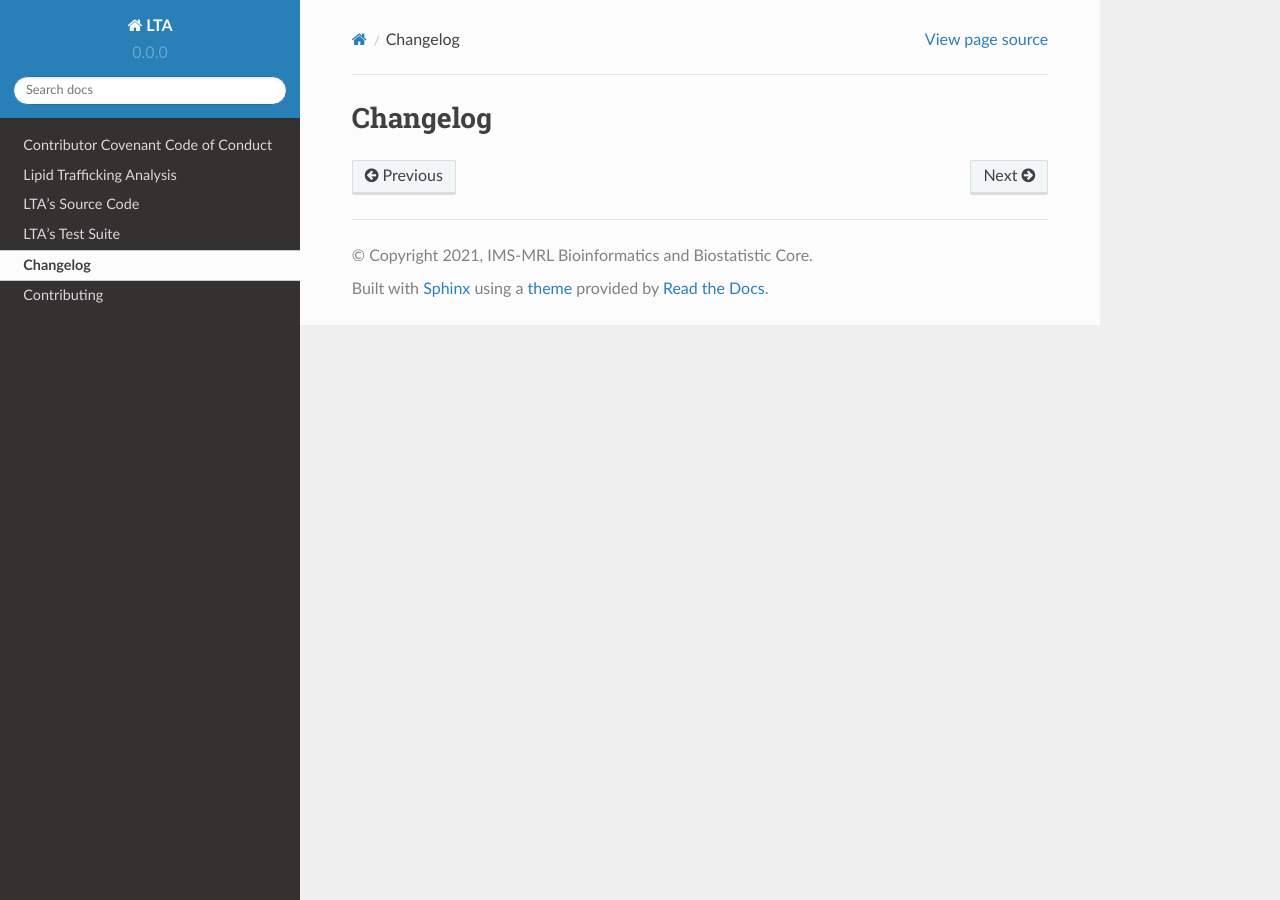
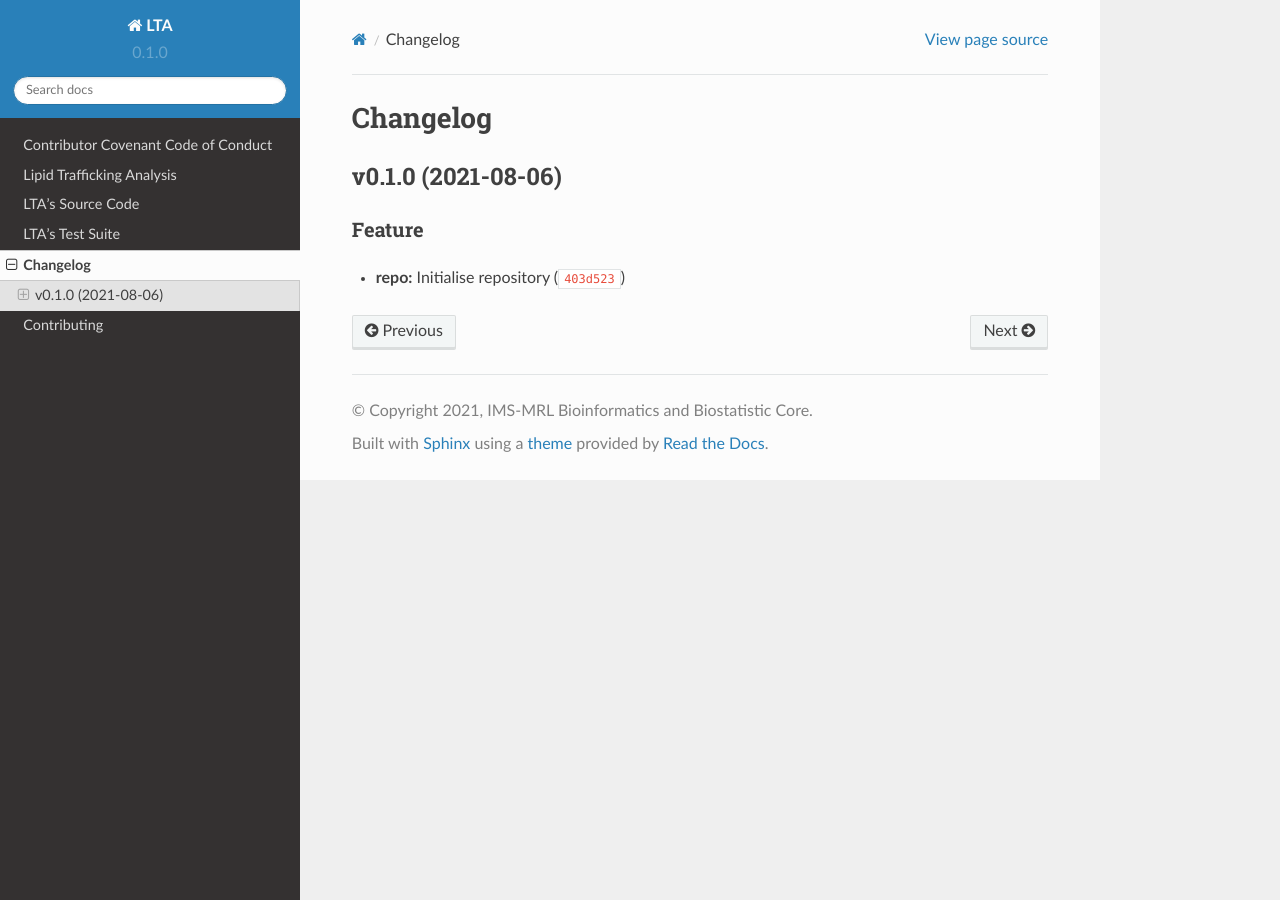
Before and after one commit to IMS-Bio2Core-Facility/lta, a Sphinx documentation site: the page built from docs/changelog.md, in a window 1280 px wide. Built offline with Sphinx 7.4.7 and the Read the Docs theme 2.0.0, drawn with Linux system fonts in a browser that asks for light colours.

Commit message:
0.1.0
Automatically generated by python-semantic-release

```diff
--- a/CHANGELOG.md
+++ b/CHANGELOG.md
@@ -1,3 +1,7 @@
 # Changelog
 
 <!--next-version-placeholder-->
+
+## v0.1.0 (2021-08-06)
+### Feature
+* **repo:** Initialise repository ([`403d523`](https://github.com/IMS-Bio2Core-Facility/lta/commit/403d523db23739041cb2d3769cc17746210c1a41))
--- a/docs/conf.py
+++ b/docs/conf.py
@@ -12,7 +12,7 @@ sys.path.insert(0, os.path.abspath("../lta/"))
 project = "LTA"
 author = "Ryan B Patterson-Cross"
 copyright = "2021, IMS-MRL Bioinformatics and Biostatistic Core"
-version = "0.0.0"
+version = "0.1.0"
 extensions = [
     "sphinx_rtd_theme",
     "sphinx.ext.autodoc",
--- a/lta/__init__.py
+++ b/lta/__init__.py
@@ -7,4 +7,4 @@ __version__ : str
     The version number,
     specified in the form 'major.minor.patch'
 """
-__version__ = "0.0.0"
+__version__ = "0.1.0"
--- a/pyproject.toml
+++ b/pyproject.toml
@@ -1,6 +1,6 @@
 [tool.poetry]
 name = "LTA"
-version = "0.0.0"
+version = "0.1.0"
 description = "Lipid Trafficking Analysis"
 license = "MIT"
 authors = ["rbpatt2019 <rb.patterson.cross@gmail.com>"]
```
